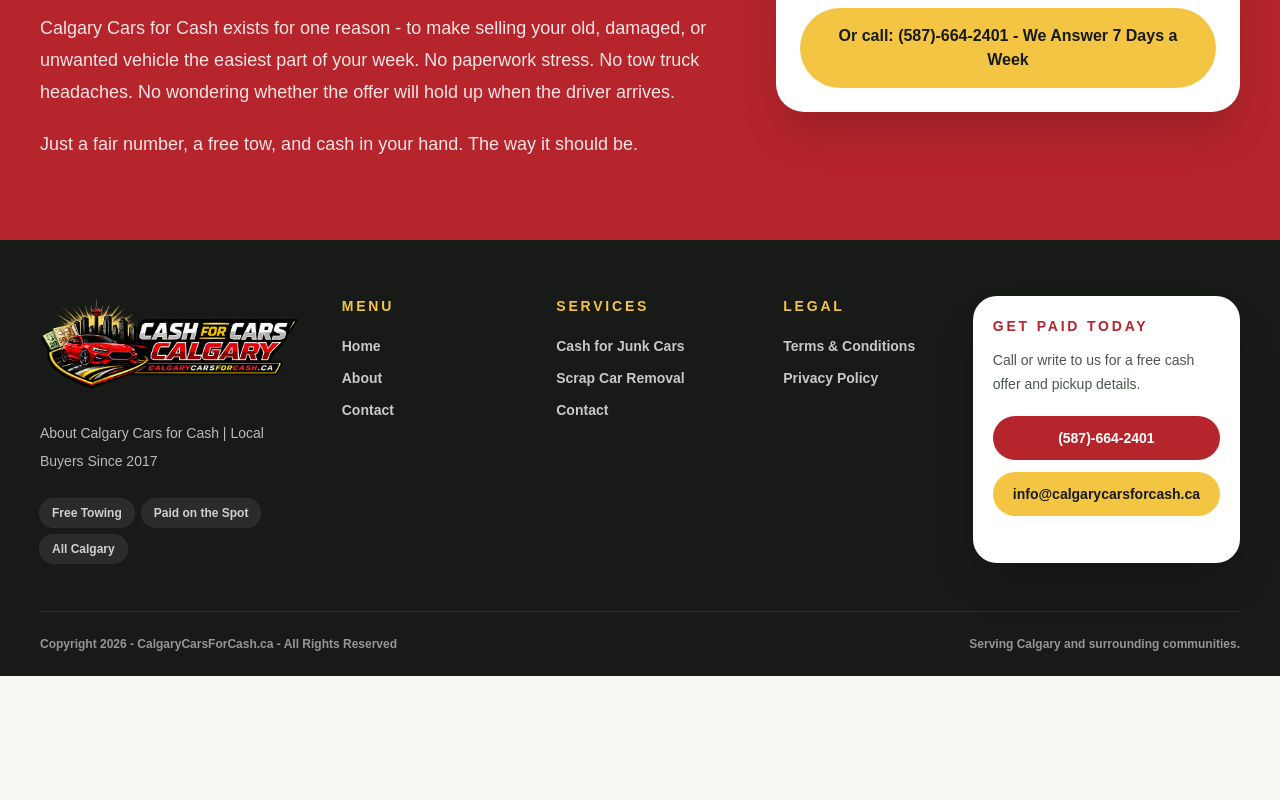
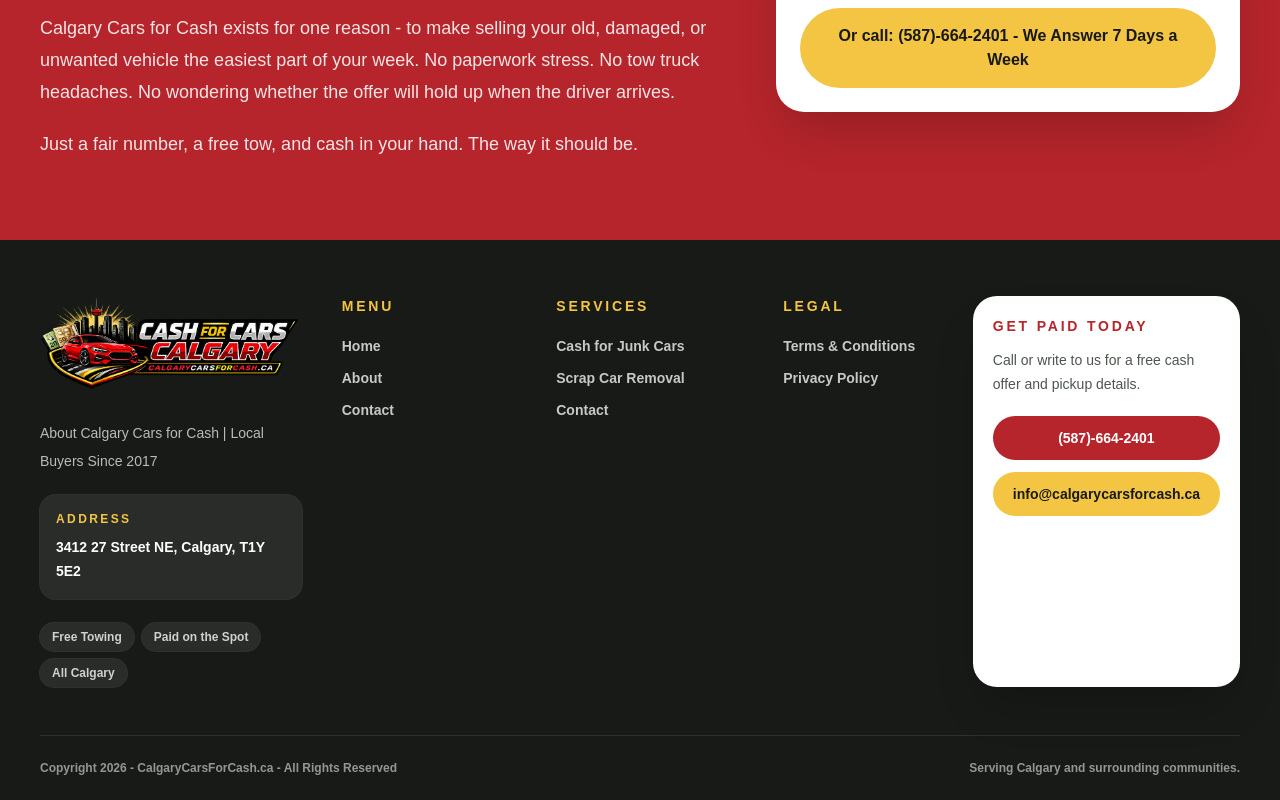
Before and after one commit to jawadamin99/calgarycarsforcash, a Next.js app: page /about-us in a window 1280 px wide. Shown: the part 5406-6206 px from the top of the page. Before the commit the page ends 6082 px from the top, so only its background shows below. Built offline with nearby package versions, Linux system fonts and the light colour scheme.

Commit message:
calgary cars for cash

```diff
--- a/src/app/components/SiteFooter.js
+++ b/src/app/components/SiteFooter.js
@@ -20,6 +20,14 @@
               {tagline ||
                 "Cash for Cars Calgary - Get Paid Today, We Tow for Free"}
             </p>
+            <div className="mt-5 rounded-2xl bg-white/8 px-4 py-4 text-sm leading-6 text-white/78 ring-1 ring-white/10">
+              <p className="text-xs font-black uppercase tracking-[0.2em] text-[#f4c542]">
+                Address
+              </p>
+              <p className="mt-2 font-black text-white">
+                3412 27 Street NE, Calgary, T1Y 5E2
+              </p>
+            </div>
             <div className="mt-6 flex flex-wrap gap-2">
               {["Free Towing", "Paid on the Spot", "All Calgary"].map((item) => (
                 <span className="rounded-full bg-white/8 px-3 py-1.5 text-xs font-black text-white/78 ring-1 ring-white/10" key={item}>
--- a/src/app/contact/page.js
+++ b/src/app/contact/page.js
@@ -192,6 +192,17 @@
                   ))}
                 </div>
                 <div className="mt-5 rounded-2xl bg-white/8 p-4 text-sm leading-7 text-white/78 ring-1 ring-white/10">
+                  <div className="rounded-2xl bg-[#f4c542] px-4 py-4 text-[#171a17]">
+                    <p className="text-xs font-black uppercase tracking-[0.2em] opacity-80">
+                      Address
+                    </p>
+                    <p className="mt-2 text-base font-black leading-7">
+                      3412 27 Street NE
+                      <br />
+                      Calgary, T1Y 5E2
+                    </p>
+                  </div>
+                  <div className="mt-4 rounded-2xl bg-white/5 p-4 ring-1 ring-white/10">
                     <p className="font-black text-white">Service Area</p>
                     <p className="mt-2">
                       Calgary and the broader Calgary metro area - including
@@ -199,6 +210,7 @@
                       High River. We cover everywhere within a 60 km radius of
                       downtown Calgary at no charge.
                     </p>
+                  </div>
                 </div>
               </div>
             </div>
--- a/src/app/layout.js
+++ b/src/app/layout.js
@@ -22,6 +22,14 @@
       name: "Calgary Cars For Cash",
       url: siteUrl,
       logo: `${siteUrl}/images/calgary-cash-for-cars-logo.png`,
+      address: {
+        "@type": "PostalAddress",
+        streetAddress: "3412 27 Street NE",
+        addressLocality: "Calgary",
+        addressRegion: "AB",
+        postalCode: "T1Y 5E2",
+        addressCountry: "CA",
+      },
     },
     {
       "@type": "AutomotiveBusiness",
@@ -32,6 +40,14 @@
       email: "info@calgarycarsforcash.ca",
       image: `${siteUrl}/images/calgary-cash-for-cars-logo.png`,
       logo: `${siteUrl}/images/calgary-cash-for-cars-logo.png`,
+      address: {
+        "@type": "PostalAddress",
+        streetAddress: "3412 27 Street NE",
+        addressLocality: "Calgary",
+        addressRegion: "AB",
+        postalCode: "T1Y 5E2",
+        addressCountry: "CA",
+      },
       priceRange: "$300-$10,000",
       description:
         "Calgary Cars For Cash buys junk, scrap, damaged, and unwanted vehicles in Calgary with free towing, same-day pickup, and cash paid on the spot.",
--- a/src/app/privacy-policy/page.js
+++ b/src/app/privacy-policy/page.js
@@ -229,7 +229,7 @@
                 <p>Calgary Cars for Cash</p>
                 <p>Email: info@calgarycarsforcash.ca</p>
                 <p>Phone: (587)-664-2401</p>
-                <p>Address: Calgary, Alberta</p>
+                <p>Address: 3412 27 Street NE, Calgary, T1Y 5E2</p>
                 <p>Website: https://calgarycarsforcash.ca</p>
               </div>
             </section>
```
Lines whose indentation alone changed are shown as unchanged.
